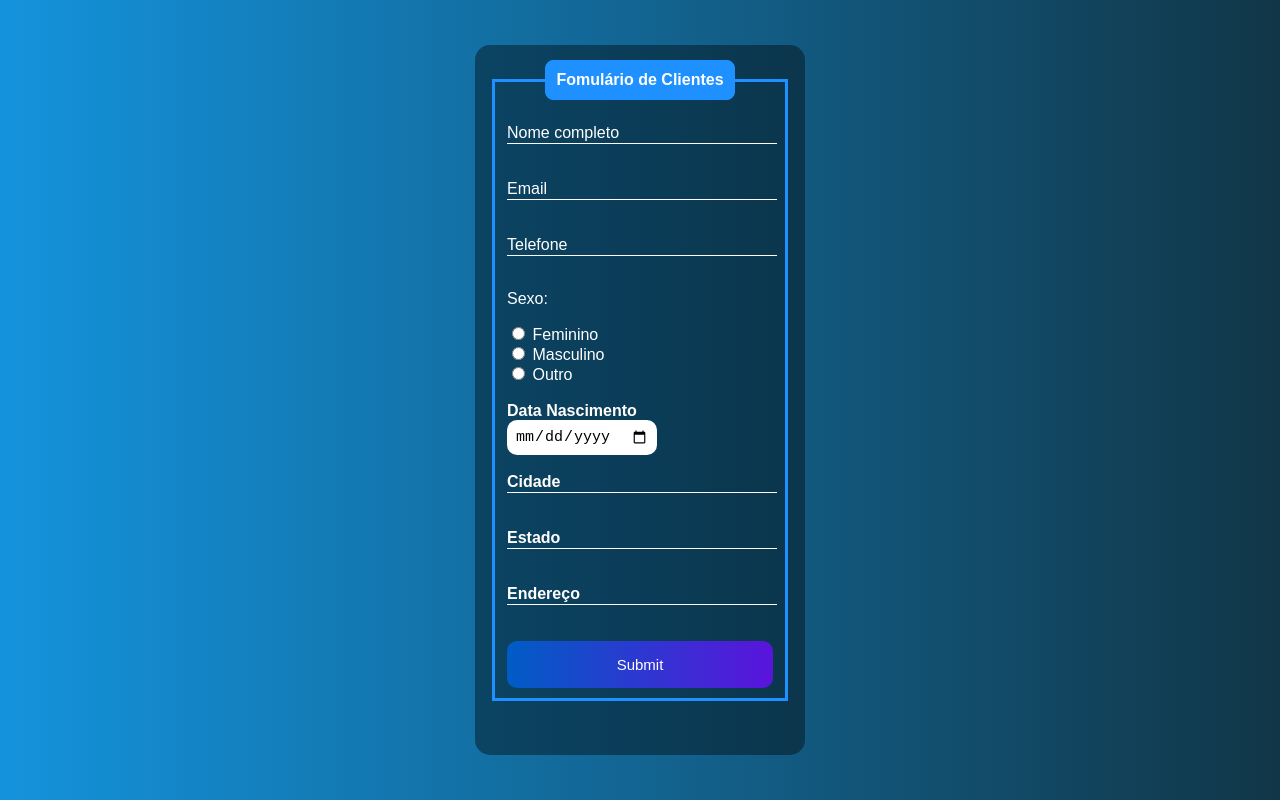
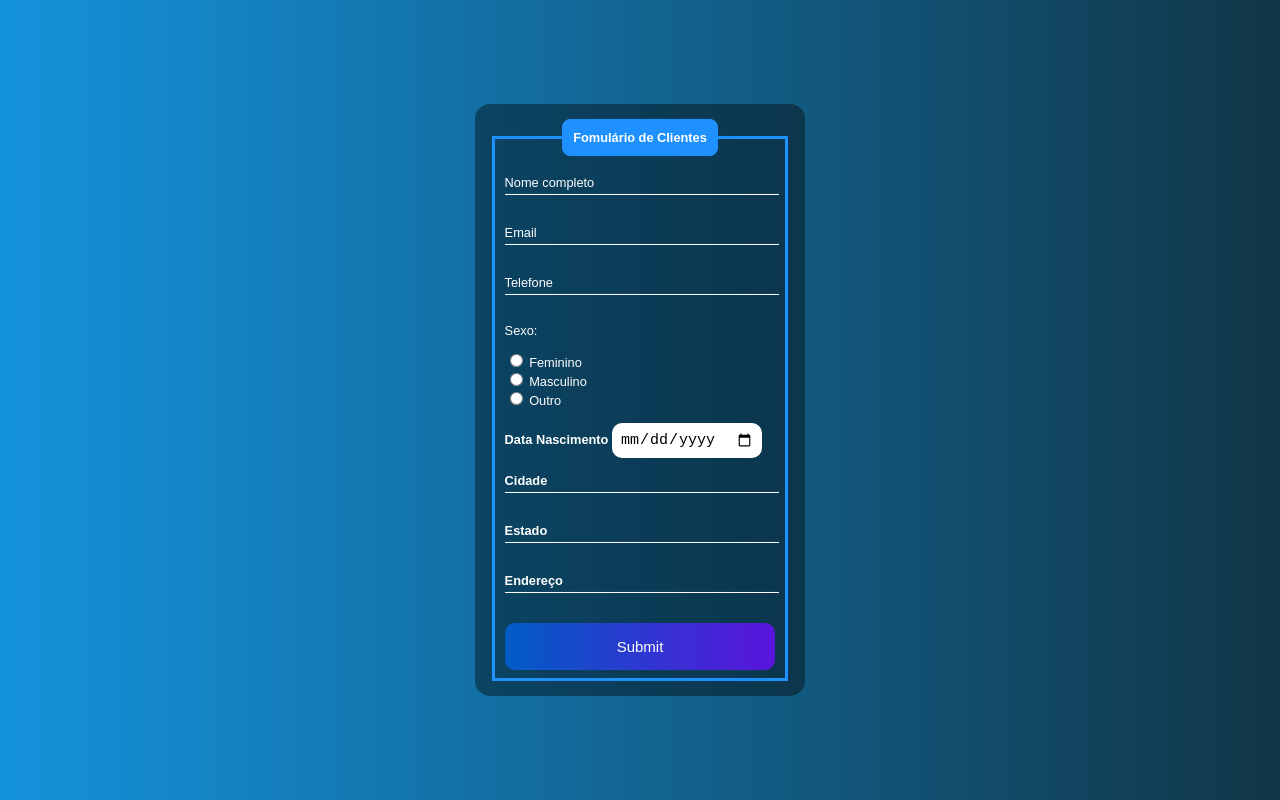
Before and after one commit to lfalvespe/Formulario-HTML-CSS, a plain HTML site: page index.html in a window 1280 px wide. Drawn offline with Linux system fonts and the light colour scheme.

Commit message:
Update style.css

```diff
--- a/style.css
+++ b/style.css
@@ -2,6 +2,7 @@
 
 body{
 	font-family: Arial, Helvetica, sans-serif;
+	font-size: .8em;
 	background-image: linear-gradient(to right, rgb(20,147,220), rgb(17,54,71));
 }
 .box{
@@ -13,8 +14,8 @@ body{
 	background-color: rgba(0, 0, 0, 0.4);
 	padding: 15px;
 	border-radius: 15px;
-    width: 300px;
-	min-height: 85vh;
+	min-width: 300px;
+	max-height: 600px;
 }
 fieldset{
 	border: 3px solid dodgerblue;
```
Lines whose indentation alone changed are shown as unchanged.
